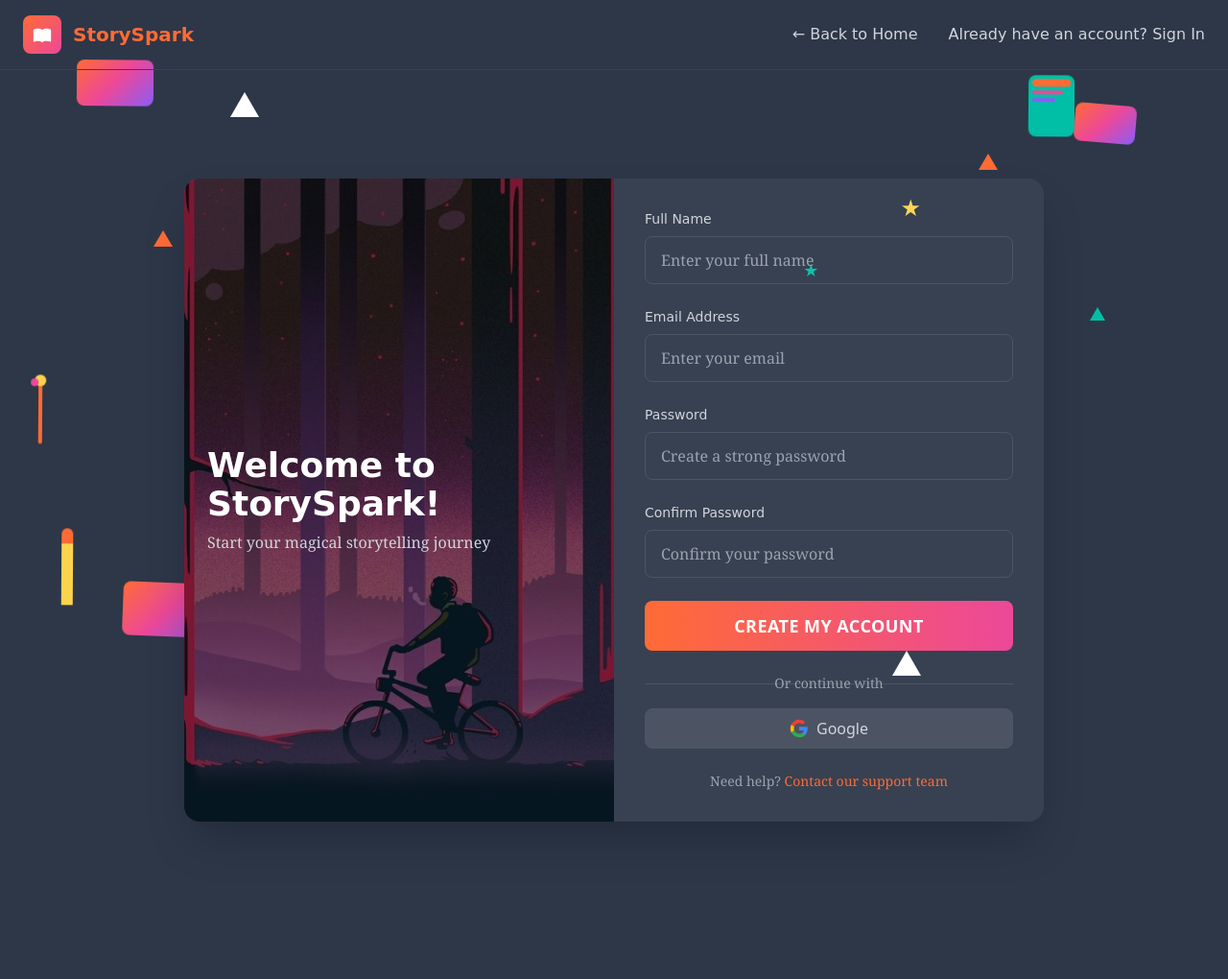
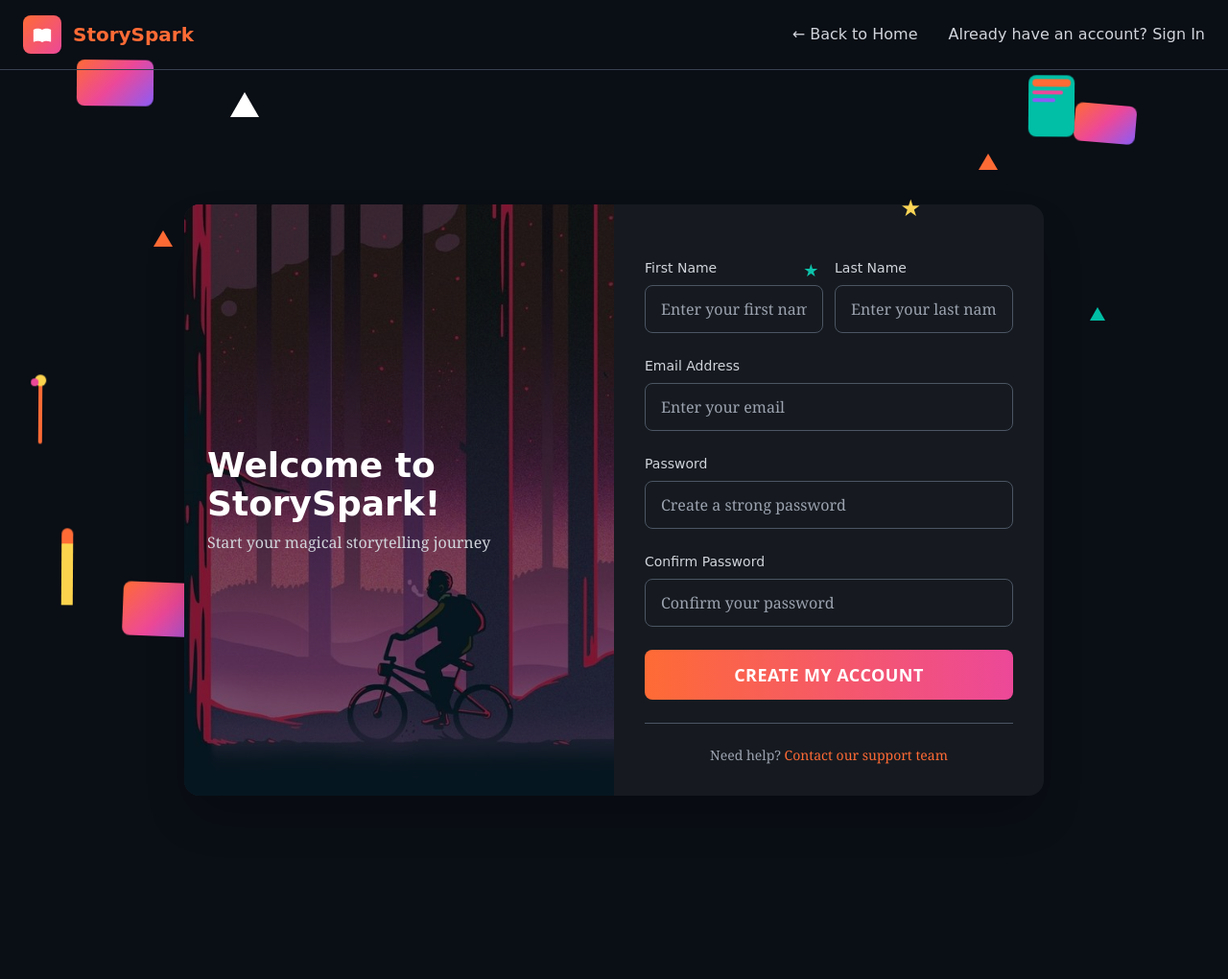
Before and after one commit to MaheshDas2004/StoryGenerator, a Django app: page /accounts/signup/ in a window 1280 px wide. Shown: the top 1020 px of the page at 96% size. Run offline with Django 5.2, Linux system fonts and the light colour scheme; some libraries are stand-ins or nearby versions.

Commit message:
implemented login and signup

```diff
--- a/accounts/urls.py
+++ b/accounts/urls.py
@@ -4,5 +4,6 @@
 
 urlpatterns = [
     path('signup/', views.signup, name="signup"),
-    path('login/', views.login, name="login"),
+    path('login/', views.login_user, name="login"),
+    path('logout/', views.logout_user, name="logout"),
 ]
--- a/accounts/views.py
+++ b/accounts/views.py
@@ -1,18 +1,61 @@
-from django.shortcuts import render
-
+from django.shortcuts import render,redirect
+from django.contrib.auth.models import User
+from django.contrib.auth import login,logout,authenticate
+# "error_email": "Email already exists",
+#             "error_password": "Passwords do not match",
+#             "error_confirm_password": "Please confirm your password",
 # Create your views here.
 def signup(request):
     if request.method=="POST":
-        firstname=request.POST.get("firstname")
-        lastname=request.POST.get("lastname")
+        firstname=request.POST.get("first_name")
+        lastname=request.POST.get("last_name")
+        email=request.POST.get("email")
+        username=request.POST.get("email")
+        password=request.POST.get("password")
+        cfpassword=request.POST.get("confirm_password")
+        context = {}
+        if password != cfpassword:
+            context["error_password"]="Passwords do not match"
+            context["error_confirm_password"]="Passwords do not match"
+            return render(request,"accounts/signup.html",context)
+
+        if User.objects.filter(username=email).exists():
+            context["error_email"]="Email already exists"
+            return render(request,"accounts/signup.html",context)
+
+        if len(password)<6:
+            context["error_password"]="password length must be atleast 6 characters"
+            return render(request,"accounts/signup.html",context)
+
+        user=User.objects.create_user(username=username, email=email,password=password,first_name=firstname,last_name=lastname)
+        login(request,user)
+        return redirect("home")
+
+
+
+    return render(request,"accounts/signup.html")
+
+def login_user(request):
+    if request.method=="POST":
         email=request.POST.get("email")
         password=request.POST.get("password")
-        cfpassword=request.POST.get("confirmpassword")
+        context={}
+        try:
+            user_exist=User.objects.get(username=email)
+        except User.DoesNotExist:
+            context["error_email"]="Email does not exist create one"
+            return render(request,"accounts/login.html",context)
 
-        if password != cfpassword:
-            return render(request,"accounts/signup.html",{"error":"Passwords do not Match enter password again"})
-    return render(request,"accounts/signup.html")
-def login(request):
-    if request.method=="POST":
-        username=request.POST.get
+
+        user= authenticate(request, username=email, password=password)
+        if(user):
+            login(request,user)
+            return redirect("home")
+        else:
+            context["error_password"]="Invalid Password!"
+            return render(request,"accounts/login.html",context)
+
     return render(request,"accounts/login.html")
+def logout_user(request):
+    logout(request)
+    return redirect("login")
--- a/templates/accounts/signup.html
+++ b/templates/accounts/signup.html
@@ -27,27 +27,54 @@
 
       <!-- Right Side: Signup Form -->
       <div class="w-full md:w-1/2 p-6 md:p-8 flex flex-col justify-center space-y-6">
-        <form class="space-y-6">
-          <div>
-            <label class="block text-sm font-playful text-gray-300 mb-2">Full Name</label>
-            <input type="text" placeholder="Enter your full name" required
-                   class="w-full px-4 py-3 rounded-lg bg-transparent border border-gray-600 text-white placeholder-gray-400 font-story" />
+        <form class="space-y-6" method="POST">
+          {% csrf_token %}
+
+          <!-- First & Last Name -->
+          <div class="flex gap-3">
+            <div class="w-2/4">
+              <label for="first_name" class="block text-sm font-playful text-gray-300 mb-2">First Name</label>
+              <input type="text" id="first_name" name="first_name" placeholder="Enter your first name" required
+                    class="w-full px-4 py-3 rounded-lg bg-transparent border border-gray-600 text-white placeholder-gray-400 font-story" />
+            </div>
+            <div class="w-2/4">
+              <label for="last_name" class="block text-sm font-playful text-gray-300 mb-2">Last Name</label>
+              <input type="text" id="last_name" name="last_name" placeholder="Enter your last name" required
+                    class="w-full px-4 py-3 rounded-lg bg-transparent border border-gray-600 text-white placeholder-gray-400 font-story" />
+            </div>
           </div>
-          <div>
-            <label class="block text-sm font-playful text-gray-300 mb-2">Email Address</label>
-            <input type="email" placeholder="Enter your email" required
-                   class="w-full px-4 py-3 rounded-lg bg-transparent border border-gray-600 text-white placeholder-gray-400 font-story" />
+
+          <!-- Email -->
+          <div class="relative">
+            <label for="email" class="block text-sm font-playful text-gray-300 mb-2">Email Address</label>
+            <input type="email" id="email" name="email" placeholder="Enter your email" required
+                  class="w-full px-4 py-3 rounded-lg bg-transparent border {% if error_email %}border-red-500{% else %}border-gray-600{% endif %} text-white placeholder-gray-400 font-story" />
+            {% if error_email %}
+              <p class="text-red-500 text-xs mt-1 font-story">{{ error_email }}</p>
+            {% endif %}
           </div>
-          <div>
-            <label class="block text-sm font-playful text-gray-300 mb-2">Password</label>
-            <input type="password" placeholder="Create a strong password" required
-                   class="w-full px-4 py-3 rounded-lg bg-transparent border border-gray-600 text-white placeholder-gray-400 font-story" />
+
+          <!-- Password -->
+          <div class="relative">
+            <label for="password" class="block text-sm font-playful text-gray-300 mb-2">Password</label>
+            <input type="password" id="password" name="password" placeholder="Create a strong password" required
+                  class="w-full px-4 py-3 rounded-lg bg-transparent border {% if error_password %}border-red-500{% else %}border-gray-600{% endif %} text-white placeholder-gray-400 font-story" />
+            {% if error_password %}
+              <p class="text-red-500 text-xs mt-1 font-story">{{ error_password }}</p>
+            {% endif %}
           </div>
-          <div>
-            <label class="block text-sm font-playful text-gray-300 mb-2">Confirm Password</label>
-            <input type="password" placeholder="Confirm your password" required
-                   class="w-full px-4 py-3 rounded-lg bg-transparent border border-gray-600 text-white placeholder-gray-400 font-story" />
+
+          <!-- Confirm Password -->
+          <div class="relative">
+            <label for="confirm_password" class="block text-sm font-playful text-gray-300 mb-2">Confirm Password</label>
+            <input type="password" id="confirm_password" name="confirm_password" placeholder="Confirm your password" required
+                  class="w-full px-4 py-3 rounded-lg bg-transparent border {% if error_confirm_password %}border-red-500{% else %}border-gray-600{% endif %} text-white placeholder-gray-400 font-story" />
+            {% if error_confirm_password %}
+              <p class="text-red-500 text-xs mt-1 font-story">{{ error_confirm_password }}</p>
+            {% endif %}
           </div>
+
+          <!-- Submit Button -->
           <button type="submit"
                   class="w-full bg-gradient-to-r from-story-orange to-story-pink py-3 rounded-lg text-white font-bold text-lg uppercase tracking-wide hover:scale-105 transform transition duration-300">
             Create My Account
@@ -59,23 +86,8 @@
             <div class="absolute inset-0 flex items-center">
               <div class="w-full border-t border-gray-600"></div>
             </div>
-            <div class="relative text-center text-gray-400 text-sm font-story">
-              Or continue with
-            </div>
-          </div>
-          <div class="mt-4">
-            <button class="w-full flex items-center justify-center py-2 px-4 border border-gray-600 rounded-lg bg-white/10 text-gray-300 hover:bg-white/20 transition">
-              <svg class="w-5 h-5 mr-2" viewBox="0 0 24 24" fill="currentColor">
-                <path d="M22.56 12.25c0-.78-.07-1.53-.2-2.25H12v4.26h5.92c-.26 1.37-1.04 2.53-2.21 3.31v2.77h3.57c2.08-1.92 3.28-4.74 3.28-8.09z" fill="#4285F4"/>
-                <path d="M12 23c2.97 0 5.46-.98 7.28-2.66l-3.57-2.77c-.98.66-2.23 1.06-3.71 1.06-2.86 0-5.29-1.93-6.16-4.53H2.18v2.84C3.99 20.53 7.7 23 12 23z" fill="#34A853"/>
-                <path d="M5.84 14.09c-.22-.66-.35-1.36-.35-2.09s.13-1.43.35-2.09V7.07H2.18C1.43 8.55 1 10.22 1 12s.43 3.45 1.18 4.93l2.85-2.22.81-.62z" fill="#FBBC05"/>
-                <path d="M12 5.38c1.62 0 3.06.56 4.21 1.64l3.15-3.15C17.45 2.09 14.97 1 12 1 7.7 1 3.99 3.47 2.18 7.07l3.66 2.84c.87-2.6 3.3-4.53 6.16-4.53z" fill="#EA4335"/>
-              </svg>
-              Google
-            </button>
           </div>
         </div>
-
         <p class="mt-6 text-center text-gray-400 text-sm font-story">
           Need help?
           <a href="#" class="text-story-orange hover:text-story-pink transition-colors">Contact our support team</a>
--- a/templates/base.html
+++ b/templates/base.html
@@ -1,5 +1,4 @@
 {% load static %}
-
 <!DOCTYPE html>
 <html lang="en">
 <head>
@@ -17,7 +16,7 @@
                         'story-purple': '#8B5CF6',
                         'story-pink': '#EC4899',
                         'story-yellow': '#FCD34D',
-                        'story-dark': '#2D3748'
+                        'story-dark': '#0a0e15ff'
                     },
                     fontFamily: {
                         'playful': ['Comic Sans MS', 'cursive', 'sans-serif'],
@@ -27,7 +26,7 @@
             }
         }
     </script>
-    <link rel="stylesheet" href="{% static 'css/base.css' %}">
+    <link rel="stylesheet" href="{% static 'css/signup.css' %}">
     {% block head %}{% endblock  %}
 </head>
 <body class="bg-story-dark text-white">
@@ -36,10 +35,10 @@
 
      <div class="absolute inset-0 overflow-hidden pointer-events-none">
          <!-- Cassette tape elements -->
-         <div class="absolute top-16 left-20 w-20 h-12 cassette-bg rounded-lg transform rotate-12"></div>
-         <div class="absolute top-32 right-24 w-16 h-10 cassette-bg rounded-lg transform -rotate-12"></div>
-         <div class="absolute bottom-32 left-32 w-24 h-14 cassette-bg rounded-lg transform rotate-45"></div>
-         <div class="absolute bottom-16 right-16 w-18 h-11 cassette-bg rounded-lg transform -rotate-25"></div>
+         <div class="floating-element absolute top-16 left-20 w-20 h-12 cassette-bg rounded-lg transform rotate-12"></div>
+         <div class="floating-element absolute top-32 right-24 w-16 h-10 cassette-bg rounded-lg transform -rotate-12"></div>
+         <div class="floating-element absolute bottom-32 left-32 w-24 h-14 cassette-bg rounded-lg transform rotate-45"></div>
+         <div class="floating-element absolute bottom-16 right-16 w-18 h-11 cassette-bg rounded-lg transform -rotate-25"></div>
 
          <!-- Headphones -->
          <div class="absolute top-20 right-40 w-12 h-12 bg-story-orange rounded-full">
@@ -48,7 +47,7 @@
          </div>
 
          <!-- Radio/Boombox -->
-         <div class="absolute bottom-40 left-16 w-16 h-10 bg-story-teal rounded-lg">
+         <div class="floating-element absolute bottom-40 left-16 w-16 h-10 bg-story-teal rounded-lg">
              <div class="absolute top-1 left-1 w-3 h-3 bg-story-orange rounded-full"></div>
              <div class="absolute top-1 right-1 w-3 h-3 bg-story-orange rounded-full"></div>
              <div class="absolute bottom-1 left-2 w-12 h-2 bg-story-dark rounded"></div>
@@ -82,8 +81,12 @@
                    <a href="#" class="text-white hover:text-story-orange transition-colors font-playful">Home</a>
                    <a href="#" class="text-gray-300 hover:text-story-orange transition-colors font-playful">Story Selection</a>
                    <a href="#" class="text-gray-300 hover:text-story-orange transition-colors font-playful">Story Creation</a>
+                   {% if user.is_authenticated  %}
+                   <a href="{% url "logout" %}" class="bg-story-dark border border-story-orange px-4 py-2 rounded-full text-story-orange font-bold font-playful shadow hover:bg-story-orange hover:text-white transition-all duration-200">Logout</a>
+                   {% else %}
                    <a href="{% url "signup" %}" class="bg-gradient-to-r from-story-orange to-story-pink px-4 py-2 rounded-full text-white font-bold font-playful shadow hover:scale-105 transition-all duration-200">Sign Up</a>
                    <a href="{% url "login" %}" class="bg-story-dark border border-story-orange px-4 py-2 rounded-full text-story-orange font-bold font-playful shadow hover:bg-story-orange hover:text-white transition-all duration-200">Login</a>
+                   {% endif %}
                  </nav>
              </div>
          </div>
--- a/templates/home/home.html
+++ b/templates/home/home.html
@@ -1,6 +1,7 @@
 {% extends "base.html" %}
 {% load static %}
 {% block content %}
+
   <div class="text-center mb-16">
             <!-- Main Illustration -->
             <div class="mb-10 flex justify-center">
```
Also changed, not shown: templates/accounts/login.html (+18 -28 lines), db.sqlite3, static/css/base.css (line endings or trailing spaces), static/images/image8.png (added), 3 other files.
